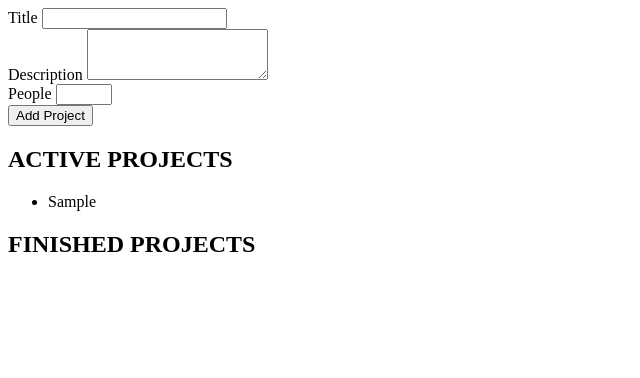
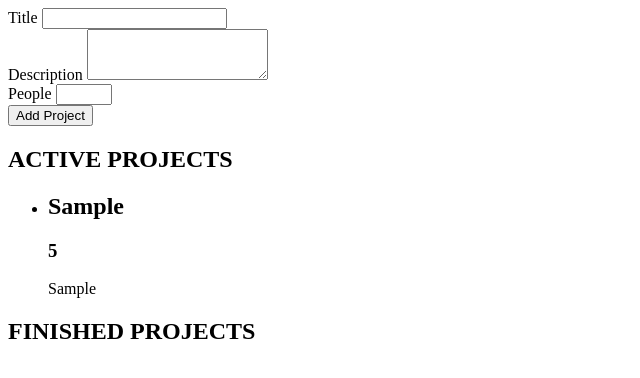
Before and after one commit to OlegSyrovatko/ts-test-project, a website with bundled scripts: page index.html in a window 1280 px wide. Both pictures are taken after typing "Sample", "Sample", "5" into the empty fields and a click on the button "Add Project". Shown: the whole page, without its empty margins (0-640 px from the left). Built offline with nearby package versions, Linux system fonts and the light colour scheme.

Commit message:
Rendering Project Items with a Class

```diff
--- a/index.html
+++ b/index.html
@@ -30,6 +30,13 @@
         <button type="submit">Add Project</button>
       </form>
     </template>
+    <template id="single-project">
+      <li>
+        <h2></h2>
+        <h3></h3>
+        <p></p>
+      </li>
+    </template>
     <template id="project-list">
       <section class="projects">
         <header><h2></h2></header>
--- a/src/app.ts
+++ b/src/app.ts
@@ -147,6 +147,25 @@ abstract class Component<T extends HTMLElement, U extends HTMLElement> {
   abstract renderContent(): void;
 }
 
+class ProjectItem extends Component<HTMLUListElement, HTMLLIElement> {
+  private project: Project;
+
+  constructor(hostId: string, project: Project) {
+    super("single-project", hostId, false, project.id);
+    this.project = project;
+    this.configure();
+    this.renderContent();
+  }
+
+  configure() {}
+  renderContent() {
+    this.element.querySelector("h2")!.textContent = this.project.title;
+    this.element.querySelector("h3")!.textContent =
+      this.project.people.toString();
+    this.element.querySelector("p")!.textContent = this.project.description;
+  }
+}
+
 class ProjectList extends Component<HTMLDivElement, HTMLElement> {
   assignedProjects: Project[];
 
@@ -187,9 +206,10 @@ class ProjectList extends Component<HTMLDivElement, HTMLElement> {
     )! as HTMLUListElement;
     listEl.innerHTML = "";
     for (const prjItem of this.assignedProjects) {
-      const listItem = document.createElement("li");
-      listItem.textContent = prjItem.title;
-      listEl.appendChild(listItem);
+      // const listItem = document.createElement("li");
+      // listItem.textContent = prjItem.title;
+      // listEl.appendChild(listItem);
+      new ProjectItem(this.element.querySelector("ul")!.id, prjItem);
     }
   }
 }
```
Also changed, not shown: dist/app.js, 1 other file.
